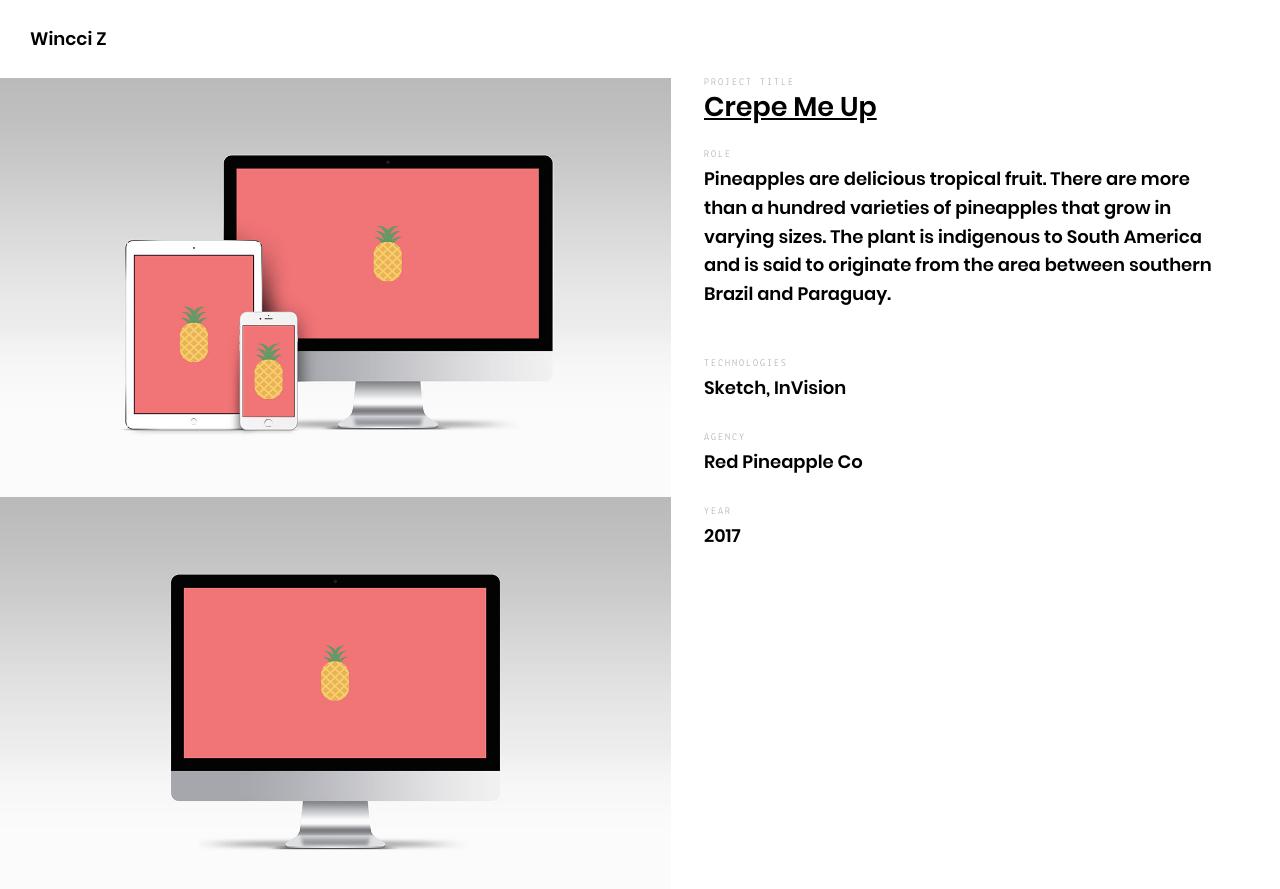
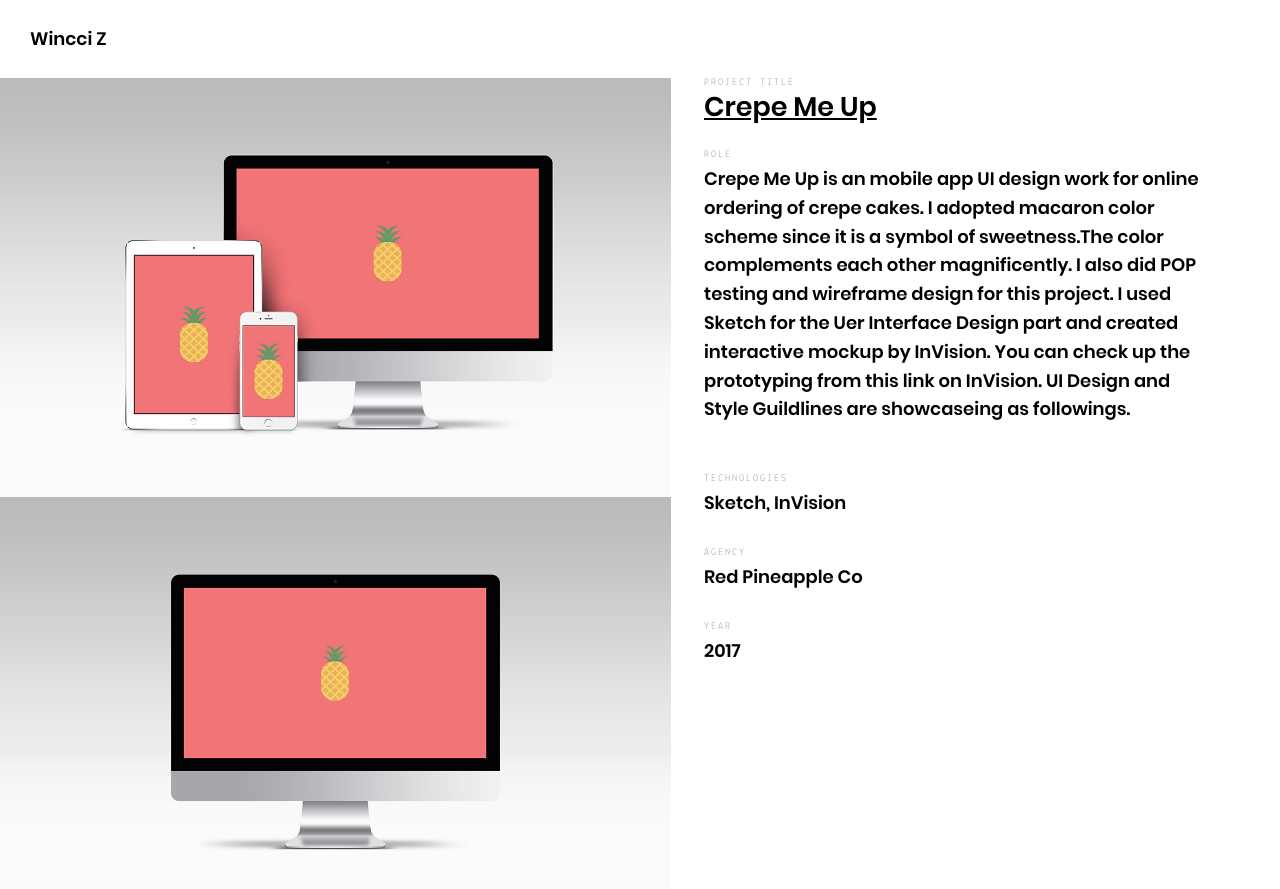
Before and after one commit to WincciChow/WincciChow.github.io, a Jekyll site: the page built from _posts/projects/2017-04-01-redpineapple.md, in a window 1280 px wide and 900 px high. Shown: the top 889 px of the window. Built offline with Jekyll 4.4.1, drawn with Linux system fonts in a browser that asks for light colours.

Commit message:
proj description

```diff
--- a/_config.yml
+++ b/_config.yml
@@ -1,7 +1,7 @@
 # User config
 author: "Wincci Z"
 tagline: "Wincci the Developer"
-description: "I a Engineering graduate from University of Waterloo, with an interest in Machine Learning and UI development. My dream career is jobs that combines technology and art, which are both what I am passionate about."
+description: "I an Engineering graduate from University of Waterloo, with an interest in Machine Learning and UI development. My dream career is jobs that combines technology and art, which are both what I am passionate about."
 keywords: "UI Designer, Front End Developer, Software Engineer"
 email: "yingsi.zhou@uwaterloo.ca"
 linkedin: "https://www.linkedin.com/in/winccizhou"
--- a/_posts/projects/2017-04-01-redpineapple.md
+++ b/_posts/projects/2017-04-01-redpineapple.md
@@ -29,4 +29,6 @@ images:
     url: "/assets/images/projects/redpineapple/mobile.jpg"
     alt: "Red Pineapple website on a mobile device"
 ---
-<p>Pineapples are delicious tropical fruit. There are more than a hundred varieties of pineapples that grow in varying sizes. The plant is indigenous to South America and is said to originate from the area between southern Brazil and Paraguay.</p>
+<p>Crepe Me Up is an mobile app UI design work for online ordering of crepe cakes. I adopted macaron color scheme since it is a symbol of sweetness.The color complements each other magnificently. I also did POP testing and wireframe design for this project.
+
+   I used Sketch for the Uer Interface Design part and created interactive mockup by InVision. You can check up the prototyping from this link on InVision. UI Design and Style Guildlines are showcaseing as followings.</p>
```
Also changed, not shown: 1 other file.
